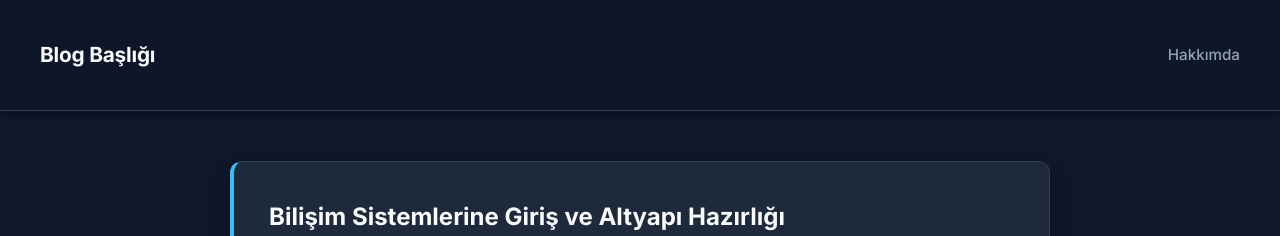
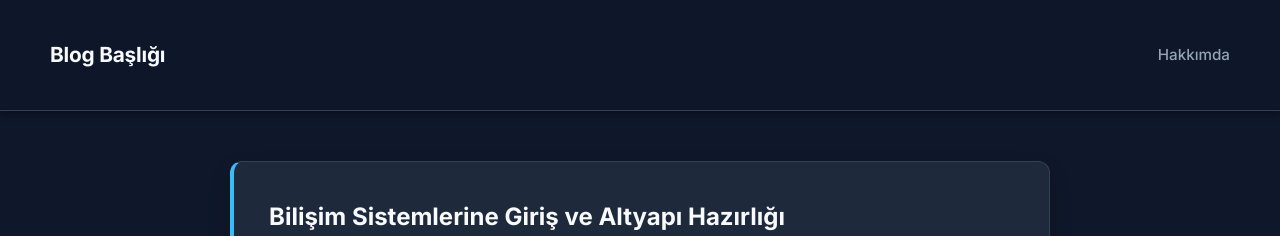
Before and after one commit to sabriaydin/blog, a Jekyll site: the page built from index.html, in a window 1280 px wide. Shown: the top 236 px of the page. Built offline with Jekyll 4.4.1, drawn with Linux system fonts in a browser that asks for light colours; the list of posts is cut into pages by our own code.

Commit message:
Update default.html

```diff
--- a/_layouts/default.html
+++ b/_layouts/default.html
@@ -29,7 +29,14 @@
       padding: 0;
     }
 
-    /* Header'ı ekran geneline yayan ve başlığı sol, menüyü sağ kenara sabitleyen yapı */
+    /* Genel Container (İçerikleri ortada hizalar) */
+    .container {
+      max-width: 820px;
+      margin: 0 auto;
+      padding: 0 20px;
+    }
+
+    /* Header'ın kendisi (Tam ekran) */
     .site-header {
       background-color: rgba(15, 23, 42, 0.9);
       backdrop-filter: blur(10px);
@@ -40,15 +47,16 @@
       width: 100%;
     }
 
+    /* HEADER İÇİNDEKİ CONTAINER: Genel genişlik sınırını ezer, ekranın uçlarına yaslar */
     .site-header .container {
-      max-width: 100% !important;
-      width: 100% !important; /* YENİ: Kısıtlamayı tamamen kaldırır */
-      box-sizing: border-box !important; /* YENİ: Taşmaları önler */
-      padding: 0 40px !important; /* Ekran kenarlarındaki boşluk (isteğe göre değiştirebilirsiniz) */
-      display: flex;
-      justify-content: space-between;
-      align-items: center;
+      max-width: none !important; /* 820px kısıtlamasını iptal eder */
+      width: 100% !important;
+      padding: 0 50px !important; /* Ekranın sağ/sol kenarından 50px nefes boşluğu bırakır */
+      display: flex !important;
+      justify-content: space-between !important; /* Başlığı sola, menüyü sağa yapıştırır */
+      align-items: center !important;
       height: 70px;
+      box-sizing: border-box !important;
     }
 
     .site-title {
@@ -86,8 +94,6 @@
 
     /* Ana İçerik Alanı */
     main.container {
-      max-width: 820px;
-      margin: 0 auto;
       padding: 50px 20px;
       min-height: 75vh;
     }
@@ -190,7 +196,7 @@
       color: var(--accent);
     }
 
-    /* --- Tekil Yazı Sayfası (Post) Eklemeleri --- */
+    /* Tekil Yazı Sayfası (Post) Eklemeleri */
     .post {
       background-color: var(--card-bg);
       padding: 40px;
```
